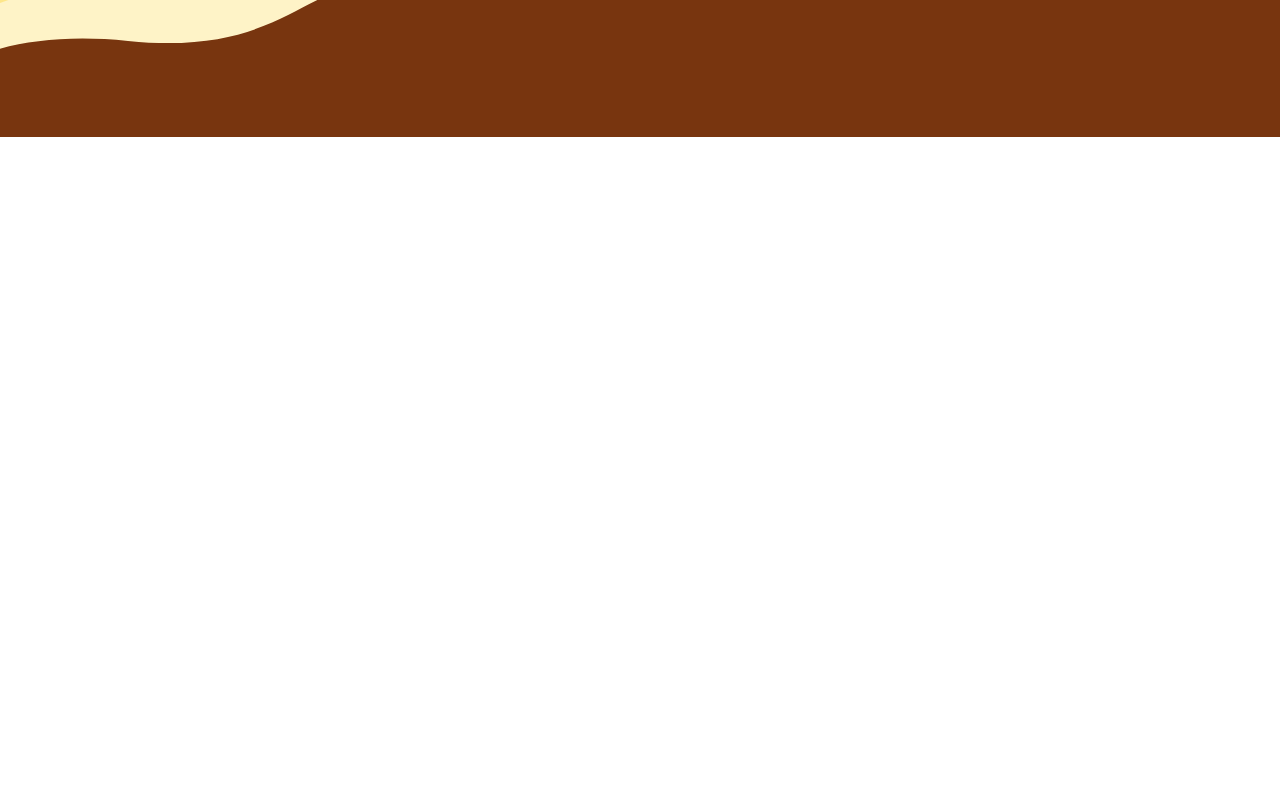
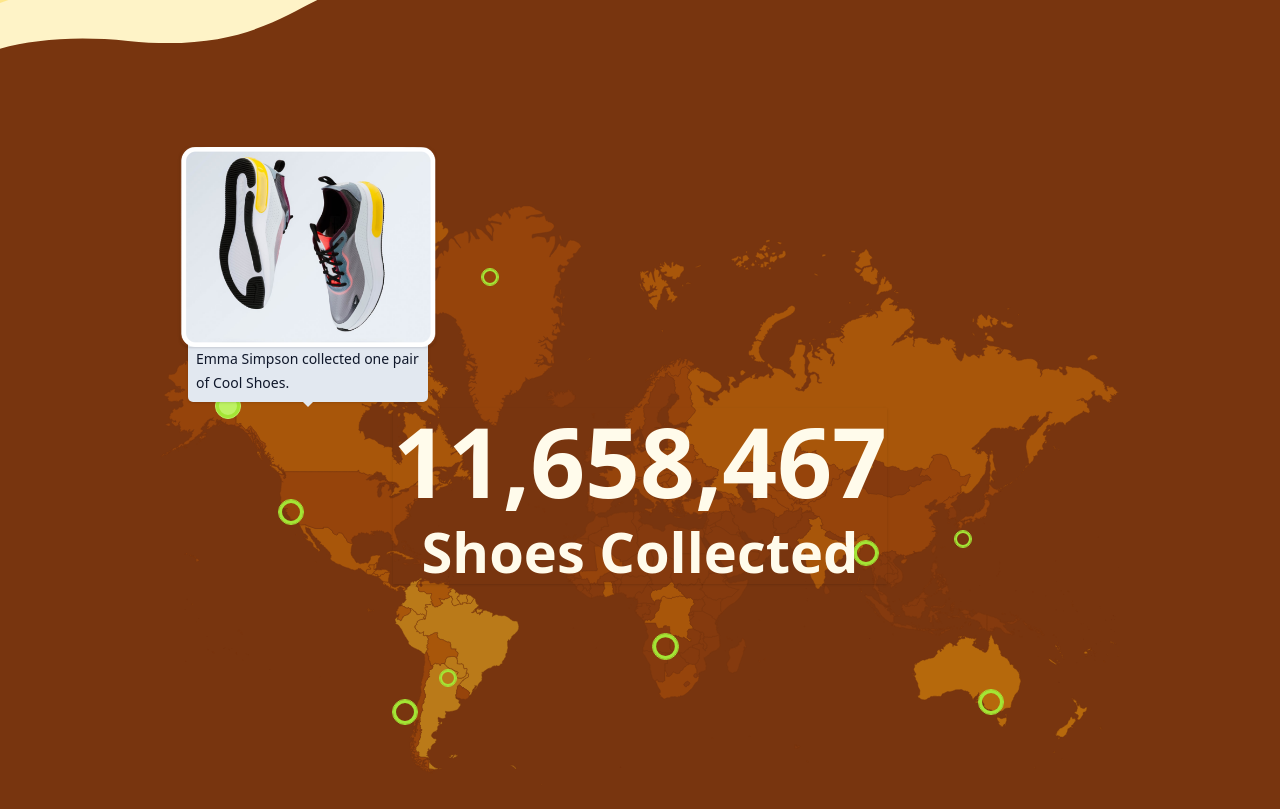
Before and after one commit to furkan-can/tailwindcss-design-challange, a React (Vite) app: page / in a window 1280 px wide. Shown: the part 4260-5069 px from the top of the page. Before the commit the page ends 4397 px from the top, so only its background shows below. Built offline with nearby package versions, Linux system fonts and the light colour scheme.

Commit message:
Added sixth section

```diff
--- a/src/App.jsx
+++ b/src/App.jsx
@@ -4,6 +4,7 @@ import BestOfBestPage from './view/BestOfBestPage'
 import LoveUsPage from './view/LoveUsPage'
 import MainPage from './view/MainPage'
 import WhyJoinPage from './view/WhyJoinPage'
+import CollectedPage from './view/CollectedPage'
 
 
 function App() {
@@ -15,6 +16,7 @@ function App() {
       <WhyJoinPage />
       <LoveUsPage />
       <GrowPage />
+      <CollectedPage />
     </div>
   )
 }
--- /dev/null
+++ b/src/components/CollectedContent/CollectedContent.jsx
@@ -0,0 +1,15 @@
+const CollectedContent = () => {
+    return (
+        <div className="absolute h-44 shadow flex-col justify-center items-center bg-transparent gap-8 flex">
+            <div className="Top self-stretch h-44 bg-transparent flex-col justify-start items-start gap-2 flex">
+                <div className="MainHeadline self-stretch bg-transparent text-center text-amber-50 text-8xl font-bold leading-[105.60px]">
+                    11,658,467
+                </div>
+                <div className="SecondaryHeadline self-stretch bg-transparent text-center text-amber-50 text-[56px] font-bold leading-[61.60px]">
+                    Shoes Collected
+                </div>
+            </div>
+        </div>
+    );
+}
+export default CollectedContent
--- /dev/null
+++ b/src/components/Ellipses/Ellipses.jsx
@@ -0,0 +1,22 @@
+import IconComponent from "../IconsComponent/IconComponent ";
+
+
+const Ellipses = () => {
+    return (
+        <div className="absolute w-[724px] h-[455px] ">
+            <IconComponent fill={"left-[-63px] top-[125px] z-[0] absolute bg-lime-300 rounded-full border border-lime-300"} height={24} width={24} iconType={"ellipse"} />
+
+            <IconComponent fill={"left-[700px] top-[421px] absolute rounded-full border border-lime-400"} height={24} width={24} iconType={"ellipse"} />
+            <IconComponent fill={"left-[575px] top-[272px] absolute rounded-full border border-lime-400"} height={24} width={24} iconType={"ellipse"} />
+            <IconComponent fill={"left-[203px] top-0 absolute rounded-full border border-lime-400"} height={16} width={16} iconType={"ellipse"} />
+            <IconComponent fill={"left-[676px] top-[262px] absolute rounded-full border border-lime-400"} height={16} width={16} iconType={"ellipse"} />
+            <IconComponent fill={"left-[374px] top-[365px] absolute rounded-full border border-lime-400"} height={25} width={25} iconType={"ellipse"} />
+            <IconComponent fill={"left-[118px] top-[101px] absolute rounded-full border border-lime-400"} height={30} width={30} iconType={"ellipse"} />
+            <IconComponent fill={"left-[161px] top-[401px] absolute rounded-full border border-lime-400"} height={16} width={16} iconType={"ellipse"} />
+            <IconComponent fill={"left-[114px] top-[431px] absolute rounded-full border border-lime-400"} height={24} width={24} iconType={"ellipse"} />
+            <IconComponent fill={"left-0 top-[231px] absolute rounded-full border border-lime-400"} height={24} width={24} iconType={"ellipse"} />
+        </div>
+    );
+};
+
+export default Ellipses;
--- a/src/components/IconsComponent/IconComponent .jsx
+++ b/src/components/IconsComponent/IconComponent .jsx
@@ -10,6 +10,17 @@ const IconComponent = ({ iconType, width, height, fill }) => {
           <svg viewBox="-2 -2 24 24" width={width} height={height} fill="currentColor">
             <path d="M10 20C4.477 20 0 15.523 0 10S4.477 0 10 0s10 4.477 10 10-4.477 10-10 10zm0-2a8 8 0 1 0 0-16 8 8 0 0 0 0 16zm4.126-6.254l-4.055 2.898c-.905.646-2.13.389-2.737-.576A2.201 2.201 0 0 1 7 12.898V7.102C7 5.942 7.883 5 8.972 5c.391 0 .774.124 1.099.356l4.055 2.898c.905.647 1.146 1.952.54 2.917a2.042 2.042 0 0 1-.54.575zM8.972 7.102v5.796L13.027 10 8.972 7.102z"></path>
           </svg>
+        </div>
+      );
+      break;
+
+    case 'speech-bubble':
+      svgCode = (
+        <div className={fill}>
+          <svg width="12" height="6" viewBox="0 0 12 6" fill="none" xmlns="http://www.w3.org/2000/svg">
+            <path d="M6 6L12 0H0L6 6Z" fill="#E2E8F0" />
+          </svg>
+
         </div>
       );
       break;
@@ -226,6 +237,16 @@ const IconComponent = ({ iconType, width, height, fill }) => {
       );
       break;
 
+    case 'ellipse':
+      svgCode = (
+        <div className={`${fill} self-center`}>
+          <svg width={width} height={height} viewBox="0 0 24 24" fill="none" xmlns="http://www.w3.org/2000/svg">
+            <circle cx="12" cy="12" r="10.5" stroke="#A3E635" strokeWidth="3" />
+          </svg>
+        </div>
+      );
+      break;
+
     case 'vector10':
       svgCode = (
         <div className={`${fill} self-center`}>
--- /dev/null
+++ b/src/components/ToolTip/ToolTip.jsx
@@ -0,0 +1,27 @@
+import IconComponent from "../IconsComponent/IconComponent ";
+
+const ToolTip = () => {
+    return (
+        <div className="absolute left-[180px] top-[10px] flex-col justify-center items-center flex">
+            <img className="Picture z-30 w-64 h-[200px] rounded-[10px] shadow border-transparent" src="src/assets/ass2.png" />
+            <div className=" z-20 absolute bottom-[-55px] TooltipToogletip w-[240px] bg-slate-200 rounded-[5px] shadow flex-col justify-start items-start flex">
+                <div className="Text self-stretch px-2 pt-4 pb-2 justify-start items-start inline-flex">
+                    <div className="Text grow shrink basis-0">
+                        <span className="text-slate-900 text-sm font-normal leading-tight">
+                            Emma Simpson collected one pair of { }
+                        </span>
+                        <span className="text-slate-900 text-sm font-medium leading-none">
+                            Cool Shoes
+                        </span>
+                        <span className="text-slate-900 text-sm font-normal leading-tight">
+                            .
+                        </span>
+                    </div>
+                </div>
+            </div>
+            <IconComponent fill={"absolute bottom-[-60px] z-40"} iconType={"speech-bubble"} />
+        </div>
+    );
+};
+
+export default ToolTip;
--- /dev/null
+++ b/src/prefabs/CollectedSection/CollectedSection.jsx
@@ -0,0 +1,18 @@
+import PropTypes from "prop-types";
+
+const CollectedSection = ({ children }) => {
+    return (
+        <div className="w-full justify-center items-center   flex">
+            <div className="w-[1440px] h-[717px] px-20 bg-amber-900 flex-col overflow-visible justify-center relative items-center gap-20 inline-flex">
+                <img src="src/assets/maps.svg" alt="map" className="w-[1440px] px-20 text-center" />
+                {children}
+            </div>
+        </div>
+    );
+};
+
+CollectedSection.propTypes = {
+    children: PropTypes.node,
+};
+
+export default CollectedSection;
--- /dev/null
+++ b/src/view/CollectedPage.jsx
@@ -0,0 +1,18 @@
+import CollectedContent from "../components/CollectedContent/CollectedContent"
+import Ellipses from "../components/Ellipses/Ellipses"
+import ToolTip from "../components/ToolTip/ToolTip"
+import CollectedSection from "../prefabs/CollectedSection/CollectedSection"
+
+
+const CollectedPage = () => {
+    return (
+        <CollectedSection >
+            <ToolTip />
+            <Ellipses />
+            <CollectedContent />
+        </CollectedSection>
+
+    )
+}
+
+export default CollectedPage
```
Also changed, not shown: src/assets/ass2.png (added), src/assets/maps.svg (added).
